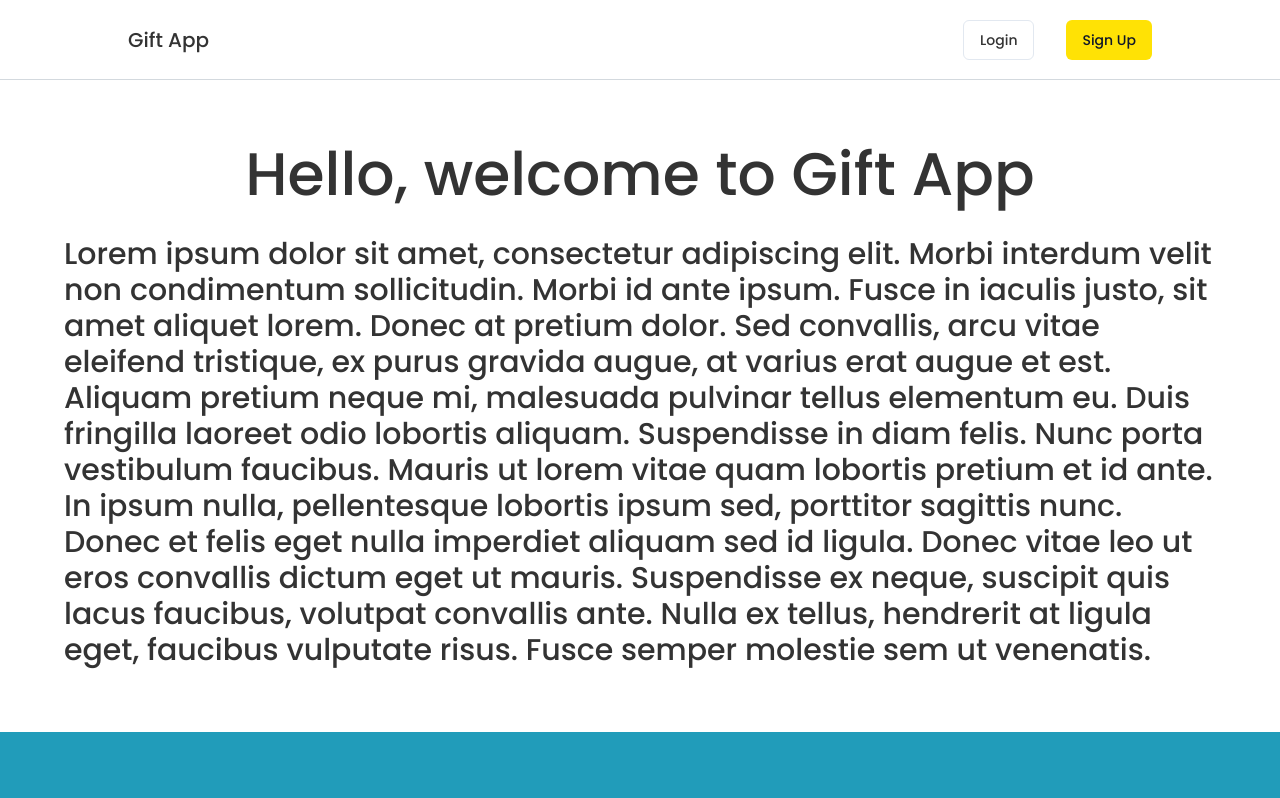
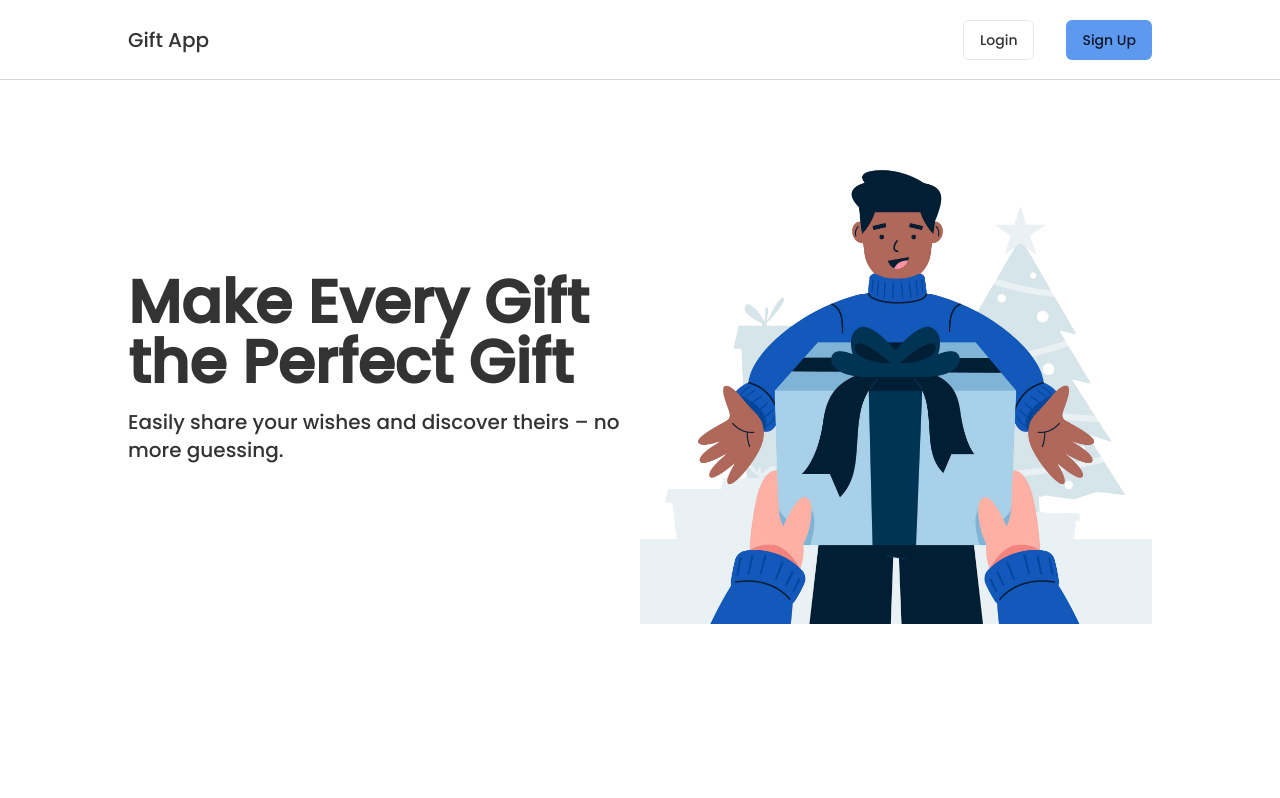
Before and after one commit to kizido/giftro, a Next.js app: page / in a window 1280 px wide. Shown: the top 798 px of the page. Built offline with nearby package versions, Linux system fonts and the light colour scheme; no server answers.

Commit message:
feat: start of landing page redesign

```diff
--- a/src/app/globals.css
+++ b/src/app/globals.css
@@ -5,6 +5,7 @@
 /*COLOR PALETTE IDEA https://coolors.co/palette/8ecae6-219ebc-023047-ffb703-fb8500 */
 @layer base {
   :root {
+    box-sizing: border-box;
     --background: 0, 0%, 100%; /* white */
     --foreground: 0, 0%, 20%; /* Dark grey for foreground text, ensures readability */
 
@@ -19,7 +20,7 @@
     --primary: 192, 70%, 43%; /* Warm, vibrant blue for primary buttons and links */
     --primary-foreground: 0, 0%, 100%; /* Pure white for text on primary elements, for clarity */
 
-    --secondary: 53, 100%, 51%; /* Cheerful yellow for secondary buttons and accents */
+    --secondary: 215, 82%, 65%; /* Cheerful yellow for secondary buttons and accents */
     --secondary-foreground: 0, 0%, 20%; /* Dark grey for text on secondary elements */
 
     --muted: 210, 25%, 90%; /* Muted blue for less important elements, maintains tranquility */
--- a/src/app/page.tsx
+++ b/src/app/page.tsx
@@ -3,6 +3,7 @@ import { getSession, useSession } from "next-auth/react";
 import Image from "next/image";
 import { redirect } from "next/navigation";
 import { authOptions } from "./api/auth/[...nextauth]/options";
+import receivingGift from "@/images/guy_receiving_gift_blue.png";
 
 export default async function Home() {
   const session = await getServerSession(authOptions);
@@ -11,9 +12,31 @@ export default async function Home() {
     redirect("/dashboard");
   }
   return (
-    <main>
-      <div className="w-full px-16 py-16 flex items-center justify-center flex-col gap-8">
-        <h1 className="text-6xl">Hello, welcome to Gift App</h1>
+    <main className="">
+      <div className="w-full flex justify-center">
+        <div className="max-w-6xl flex-col md:flex-row flex items-center justify-center px-16 py-8">
+          <div className="flex-1 flex justify-center items-center">
+            <div className="flex flex-col justify-center items-start gap-4 max-w-xl">
+              <h1 className="text-4xl md:text-6xl font-semibold">
+                Make Every Gift the Perfect Gift
+              </h1>
+              <h2 className="text-md md:text-xl">
+                Easily share your wishes and discover theirs – no more guessing.
+              </h2>
+            </div>
+          </div>
+          <div className="flex flex-1 items-center justify-center">
+            <Image
+              src={receivingGift}
+              className="w-64 md:w-[32rem]"
+              alt="Picture of guy receiving gift"
+            />
+          </div>
+        </div>
+      </div>
+    </main>
+
+    /* <h1 className="text-6xl">Hello, welcome to Gift App</h1>
         <h1 className="text-3xl">
           Lorem ipsum dolor sit amet, consectetur adipiscing elit. Morbi
           interdum velit non condimentum sollicitudin. Morbi id ante ipsum.
@@ -29,9 +52,8 @@ export default async function Home() {
           suscipit quis lacus faucibus, volutpat convallis ante. Nulla ex
           tellus, hendrerit at ligula eget, faucibus vulputate risus. Fusce
           semper molestie sem ut venenatis.
-        </h1>
-      </div>
-      <div className="w-full px-16 py-16 flex items-center justify-center bg-primary gap-12">
+        </h1> */
+    /* <div className="w-full px-16 py-16 flex items-center justify-center bg-primary gap-12">
         <h1 className="w-1/3 text-8xl text-primary-foreground">
           Duis fringilla laoreet odio lobortis aliquam
         </h1>
@@ -51,7 +73,6 @@ export default async function Home() {
           tellus, hendrerit at ligula eget, faucibus vulputate risus. Fusce
           semper molestie sem ut venenatis.
         </h1>
-      </div>
-    </main>
+      </div> */
   );
 }
```
Also changed, not shown: src/images/guy_receiving_gift_blue.png (added).
